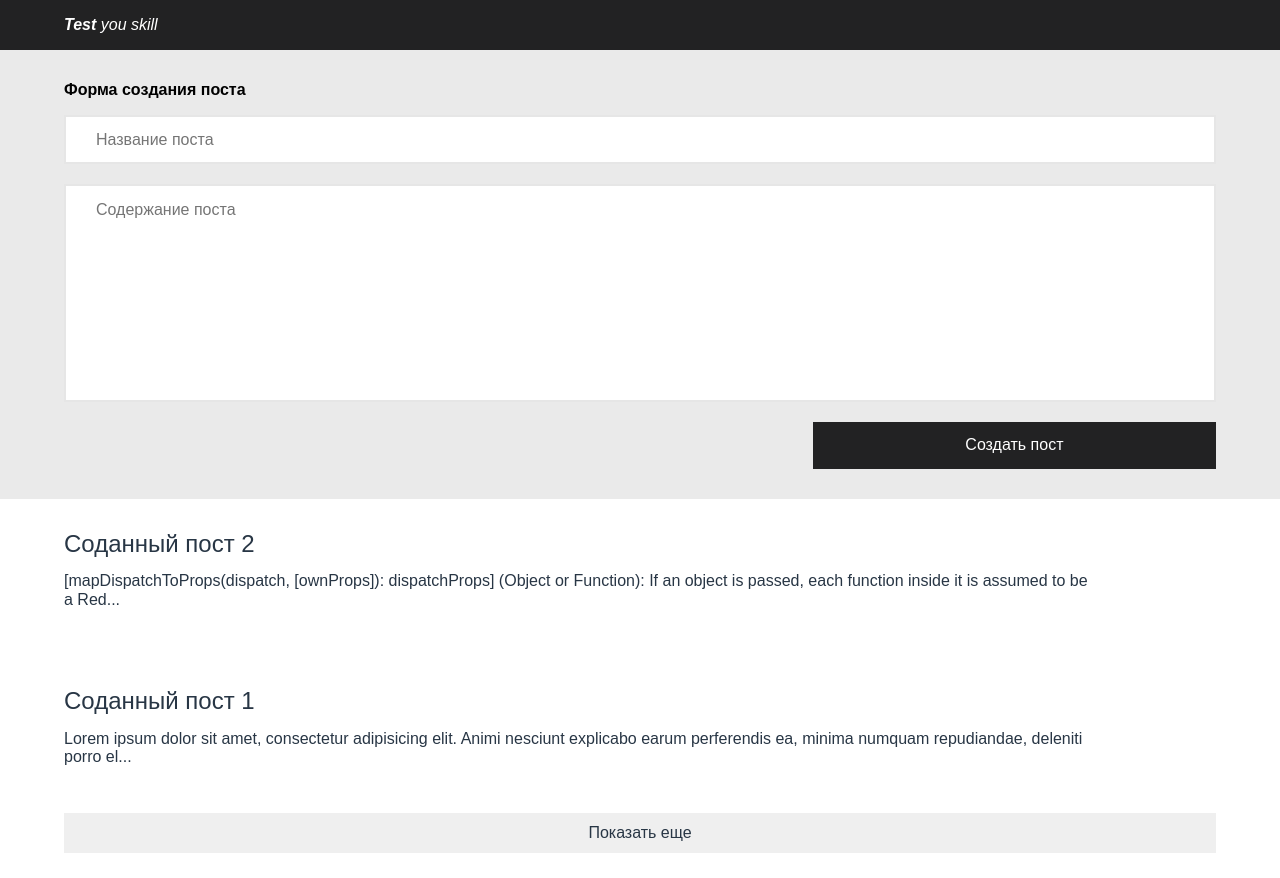
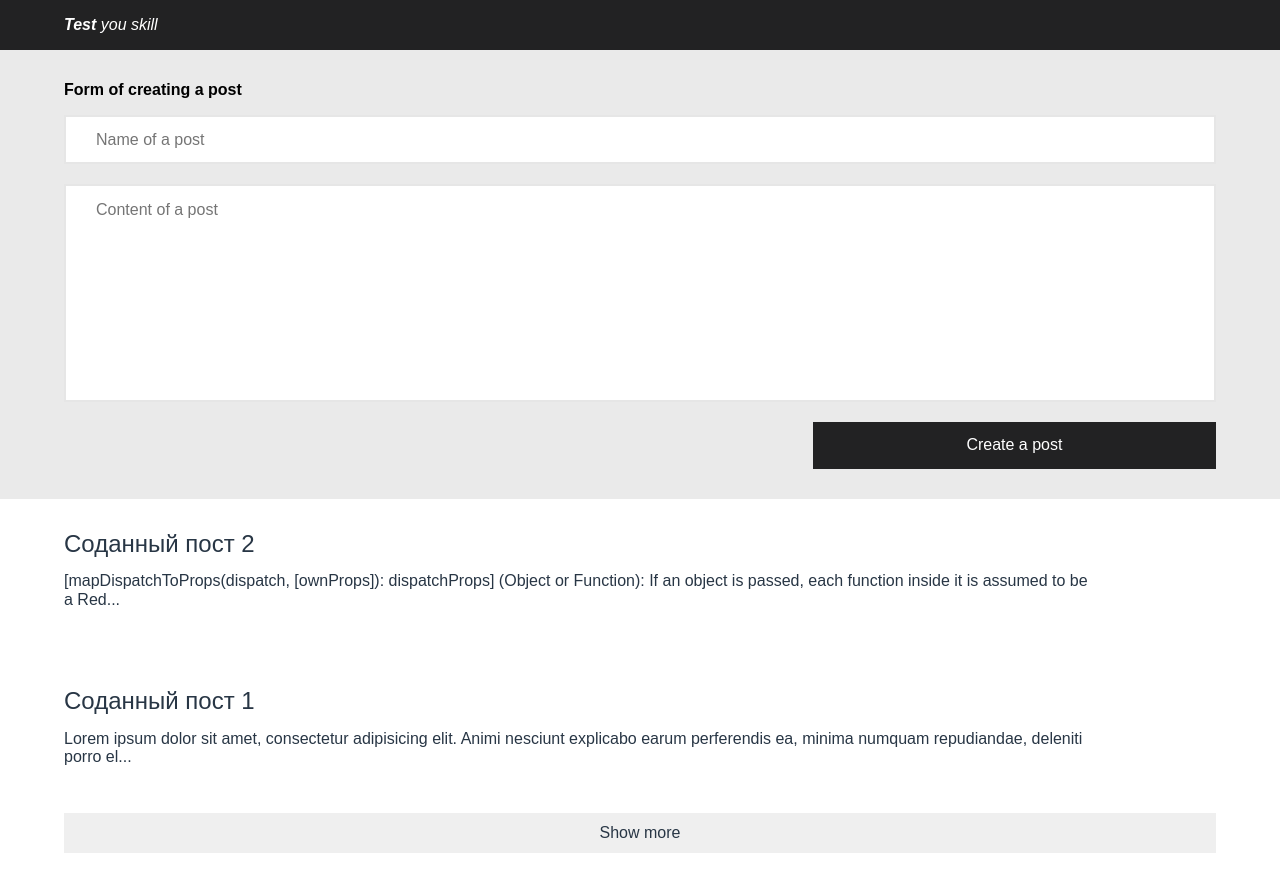
Before and after one commit to LKTN/Branch, a React app: page / in a window 1280 px wide. Built offline with nearby package versions, Linux system fonts and the light colour scheme; the HTML template or start-up script is replaced by a standard one.

Commit message:
Language content is implemented

```diff
--- a/src/components/Filter.jsx
+++ b/src/components/Filter.jsx
@@ -1,26 +1,29 @@
 import React from 'react';
 import { connect } from 'react-redux';
-import { toggleFilter } from '../actions/index.js'
+import { toggleFilter } from '../actions/index.js';
 
 let Filter = (props) => {
   return (
-    <div className={`filter ${props.className ? props.className : ''}`} onClick={() => props.onFilterClick()}>
-      <span className='filter__text'>{props.showAll ? 'Скрыть' : 'Показать еще'}</span>
+    <div
+      className={`filter ${props.className ? props.className : ''}`}
+      onClick={() => props.onFilterClick()}
+    >
+      <span className="filter__text">{props.showAll ? 'Hide' : 'Show more'}</span>
     </div>
-  )
-}
+  );
+};
 
-const mapStateToProps = state => {
-  return { showAll: state.showAll }
-}
+const mapStateToProps = (state) => {
+  return { showAll: state.showAll };
+};
 
-const mapDispatchToProps = ( dispatch ) => {
+const mapDispatchToProps = (dispatch) => {
   return {
     onFilterClick: () => {
-      dispatch( toggleFilter() )
+      dispatch(toggleFilter());
     }
-  }
-}
+  };
+};
 
 Filter = connect(mapStateToProps, mapDispatchToProps)(Filter);
 
--- a/src/components/Form.jsx
+++ b/src/components/Form.jsx
@@ -4,45 +4,69 @@ import { addPost } from '../actions/index.js';
 
 let Form = (props) => {
   let topicPost = null;
-  let textPost = null
+  let textPost = null;
   return (
     <form className={`form ${props.className ? props.className : ''}`}>
-      <p className='form__header'>Форма создания поста</p>
-      <input type='text' name='postName' className='form__postName' placeholder='Название поста' ref={ (topic) => {topicPost = topic} }/>
-      <textarea rows="10" cols="45" name="postText" className='form__postText' placeholder='Содержание поста' ref={ (text) => {textPost = text} }></textarea>
-      <input type="submit" value="Создать пост" className='form__submit' onClick={(evt) => {
+      <p className="form__header">Form of creating a post</p>
+      <input
+        type="text"
+        name="postName"
+        className="form__postName"
+        placeholder="Name of a post"
+        ref={(topic) => {
+          topicPost = topic;
+        }}
+      />
+      <textarea
+        rows="10"
+        cols="45"
+        name="postText"
+        className="form__postText"
+        placeholder="Content of a post"
+        ref={(text) => {
+          textPost = text;
+        }}
+      />
+      <input
+        type="submit"
+        value="Create a post"
+        className="form__submit"
+        onClick={(evt) => {
           evt.preventDefault();
 
           let posts = props.posts;
 
-        if( !topicPost.value.trim() || !textPost.value.trim() ) {
-          alert('Некорректные данные!');
-          return
+          if (!topicPost.value.trim() || !textPost.value.trim()) {
+            alert('Bad data!');
+            return;
           }
 
-        let slug = topicPost.value.toLowerCase().trim().split(' ').join('-');
+          let slug = topicPost.value
+            .toLowerCase()
+            .trim()
+            .split(' ')
+            .join('-');
 
           for (var i = posts.length - 1; i >= 0; i--) {
-          if(posts[i].slug === slug) {
-
-            if(posts[i].countSameSlug) {
+            if (posts[i].slug === slug) {
+              if (posts[i].countSameSlug) {
                 posts[i].countSameSlug += 1;
               } else {
                 posts[i].countSameSlug = 1;
               }
 
               slug = slug + '-' + posts[i].countSameSlug;
-
             }
           }
 
-        props.dispatch( addPost(topicPost.value, textPost.value, slug) )
+          props.dispatch(addPost(topicPost.value, textPost.value, slug));
 
           topicPost.value = '';
           textPost.value = '';
-      }} />
+        }}
+      />
     </form>
-  )
-}
+  );
+};
 
-export default connect( state => ({posts: state.posts}) )(Form);
+export default connect((state) => ({ posts: state.posts }))(Form);
```
Lines whose indentation alone changed are shown as unchanged.
